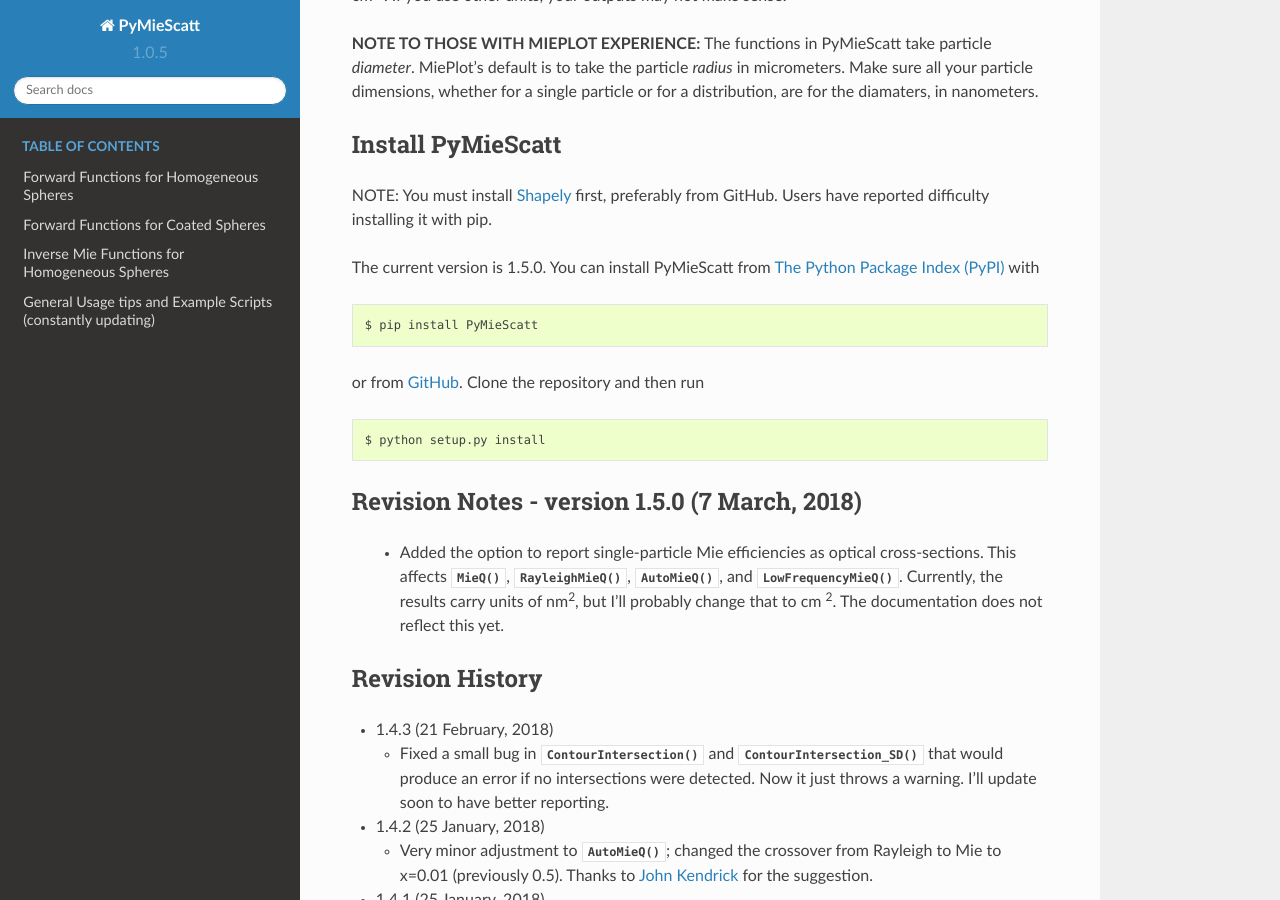
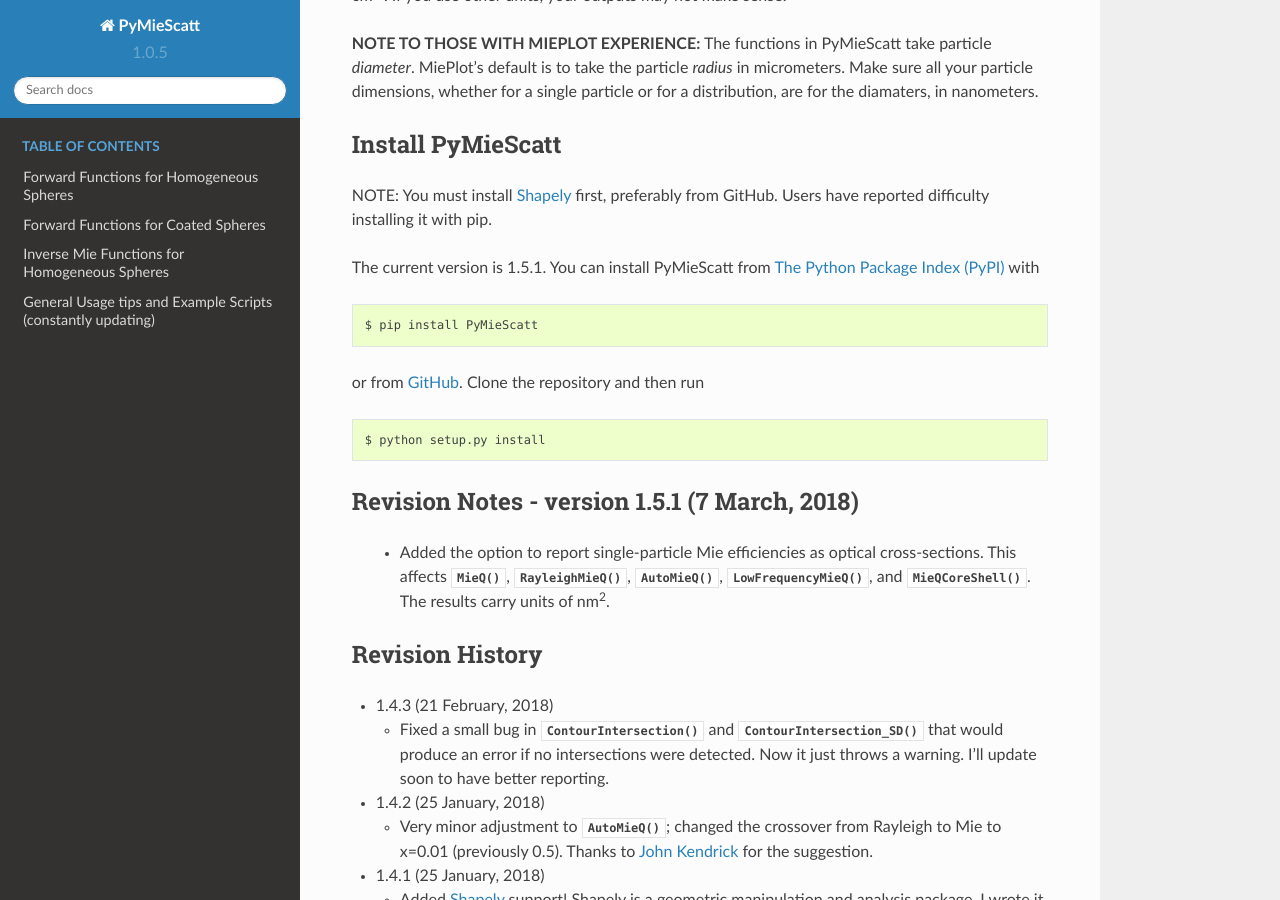
Before and after one commit to bsumlin/PyMieScatt, a Sphinx documentation site: the page built from docs/index.rst, in a window 1280 px wide and 900 px high, scrolled down 453 px. Built offline with Sphinx 7.4.7 and the Read the Docs theme 2.0.0, drawn with Linux system fonts in a browser that asks for light colours; formulas are drawn with MathJax 3; pages that are not in the unit, such as notebooks, are missing from menus.

```diff
--- a/PyMieScatt/_version.py
+++ b/PyMieScatt/_version.py
@@ -1 +1 @@
-__version__ = "1.5.0"
+__version__ = "1.5.1"
--- a/docs/index.rst
+++ b/docs/index.rst
@@ -21,7 +21,7 @@ Install PyMieScatt
 
 NOTE: You must install `Shapely <https://shapely.readthedocs.io/>`_ first, preferably from GitHub. Users have reported difficulty installing it with pip.
 
-The current version is 1.5.0. You can install PyMieScatt from `The Python Package Index (PyPI) <https://pypi.python.org/pypi/PyMieScatt>`_ with ::
+The current version is 1.5.1. You can install PyMieScatt from `The Python Package Index (PyPI) <https://pypi.python.org/pypi/PyMieScatt>`_ with ::
 
    $ pip install PyMieScatt
 
@@ -30,10 +30,10 @@ or from `GitHub <https://github.com/bsumlin/PyMieScatt>`_. Clone the repository
 
    $ python setup.py install
 
-Revision Notes - version 1.5.0 (7 March, 2018)
+Revision Notes - version 1.5.1 (7 March, 2018)
 -------------------------------------------------
 
-  - Added the option to report single-particle Mie efficiencies as optical cross-sections. This affects :py:func:`MieQ`, :py:func:`RayleighMieQ`, :py:func:`AutoMieQ`, and :py:func:`LowFrequencyMieQ`. Currently, the results carry units of nm\ :sup:`2`, but I'll probably change that to cm :sup:`2`. The documentation does not reflect this yet.
+  - Added the option to report single-particle Mie efficiencies as optical cross-sections. This affects :py:func:`MieQ`, :py:func:`RayleighMieQ`, :py:func:`AutoMieQ`, :py:func:`LowFrequencyMieQ`, and :py:func:`MieQCoreShell`. The results carry units of nm\ :sup:`2`.
 
 Revision History
 ----------------
```
Also changed, not shown: 6 other files.
